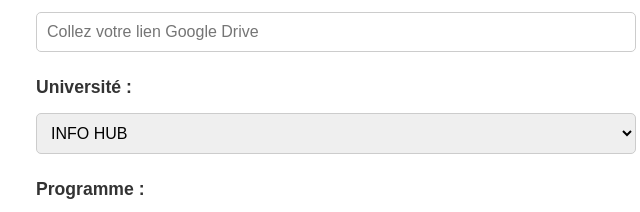
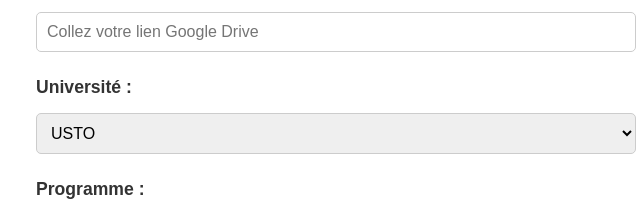
Before and after one commit to developing-off/info-resources, a plain HTML site: page website/index.html in a window 1280 px wide. Shown: the part 3299-3511 px from the top of the page, 304-944 px from the left. Drawn offline with Linux system fonts and the light colour scheme.

Commit message:
Update university options in index.html and add USTO link in modules_data.json

```diff
--- a/website/index.html
+++ b/website/index.html
@@ -59,8 +59,9 @@
 
         <label for="university">Université :</label>
         <select id="university" name="university" required>
-          <option value="INFO HUB">INFO HUB</option>
+          <option value="USTO">USTO</option>
           <option value="FSEA ORAN 1">FSEA ORAN 1</option>
+          <option value="ENSTTIC">ENSTTIC</option>
         </select>
 
         <label for="program">Programme :</label>
--- a/website/server/modules_data.json
+++ b/website/server/modules_data.json
@@ -0,0 +1 @@
+//https://drive.google.com/drive/folders/18aawnZ6ccW5FMDmnOQgLUmYjz7LptViT USTO
```
